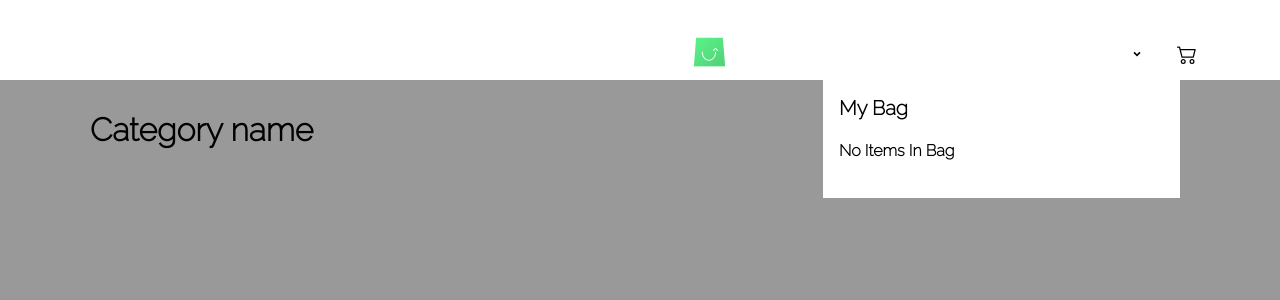
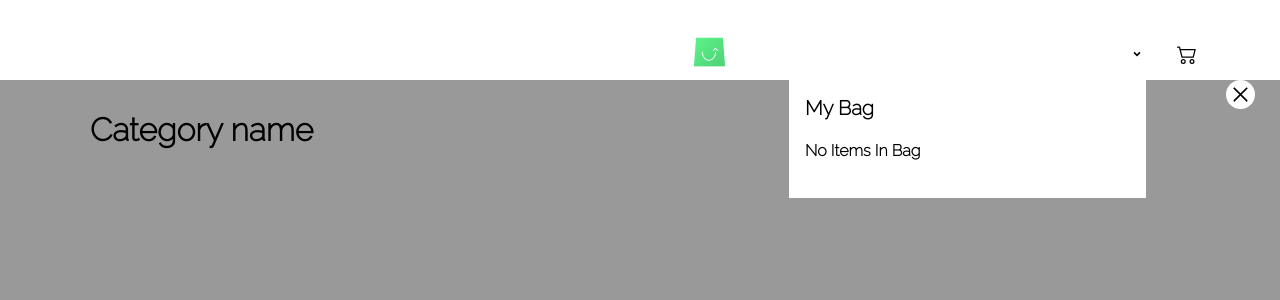
Before and after one commit to Ebenezer-ebu/Mini-Ecommerce, a React (Create React App) app: page / in a window 1280 px wide. Both pictures are taken after a click on the icon 1186 px from the left and 54 px from the top of the page. Shown: the top 300 px of the page. Built offline with nearby package versions, Linux system fonts and the light colour scheme.

Commit message:
close button

```diff
--- a/src/components/CartModal.js
+++ b/src/components/CartModal.js
@@ -1,6 +1,7 @@
 import { Component } from "react";
 import { connect } from "react-redux";
 import { Link } from "react-router-dom";
+import { GrClose } from "react-icons/gr";
 import { decrementItems, incrementItems } from "../actions/cart";
 
 class CartModal extends Component {
@@ -13,7 +14,7 @@ class CartModal extends Component {
     dispatch(decrementItems(id));
   };
   render() {
-    const { state } = this.props;
+    const { state, handleCartModal } = this.props;
     const { addCart } = state;
     const total = addCart.cart
       ? addCart.cart.reduce((accum, cart) => {
@@ -27,6 +28,7 @@ class CartModal extends Component {
       : 0;
     return (
       <div className="modal">
+        <GrClose className="close-modal" onClick={handleCartModal} />
         <div className="modal-container">
           <div>
             <span className="my-bag">My Bag</span>
--- a/src/components/DropDown.js
+++ b/src/components/DropDown.js
@@ -27,6 +27,20 @@ class DropDown extends Component {
           this.props.dispatch(setCurrency(result.data));
         }
       });
+  }
+  componentDidUpdate(prevProps) {
+    console.log(prevProps);
+    if (prevProps.active !== this.state.active) {
+      console.log(this.props.modal, "########");
+      if (this.props.modal && this.state.active) {
+        this.props.handleCartModal();
+      }
+    }
+    if (prevProps.modal !== this.props.modal) {
+      if (this.props.modal && this.state.active) {
+        this.setActive();
+      }
+    }
   }
   render() {
     const { state } = this.props;
--- a/src/components/Header.js
+++ b/src/components/Header.js
@@ -20,6 +20,7 @@ class Header extends Component {
   };
 
   handleCartModal = () => {
+    console.log("clicked")
     this.setState((prev) => ({ ...prev, modal: !this.state.modal }));
   };
 
@@ -62,7 +63,7 @@ class Header extends Component {
           </div>
         </div>
         <div className="cart-section">
-          <DropDown />
+          <DropDown handleCartModal={this.handleCartModal} modal={modal} />
           <BsCart2 size={20} onClick={this.handleCartModal} />
           <div className="num-of-items">
             {addCart.cart && addCart.cart.length !== 0
@@ -70,7 +71,7 @@ class Header extends Component {
               : null}
           </div>
         </div>
-        {modal && <CartModal />}
+        {modal && <CartModal handleCartModal={this.handleCartModal} />}
       </nav>
     );
   }
--- a/src/index.css
+++ b/src/index.css
@@ -220,7 +220,7 @@ code {
   /* height: 100%; */
   background: #fff;
   float: right;
-  margin-right: 100px;
+  margin-right: 80px;
 }
 
 .modal-content {
@@ -512,3 +512,13 @@ code {
   align-items: flex-end;
   width: 70%;
 }
+
+.close-modal {
+  color: #fff;
+  font-size: 19px;
+  float: right;
+  margin-right: 25px;
+  padding: 5px;
+  background: #fff;
+  border-radius: 50%;
+}
```
